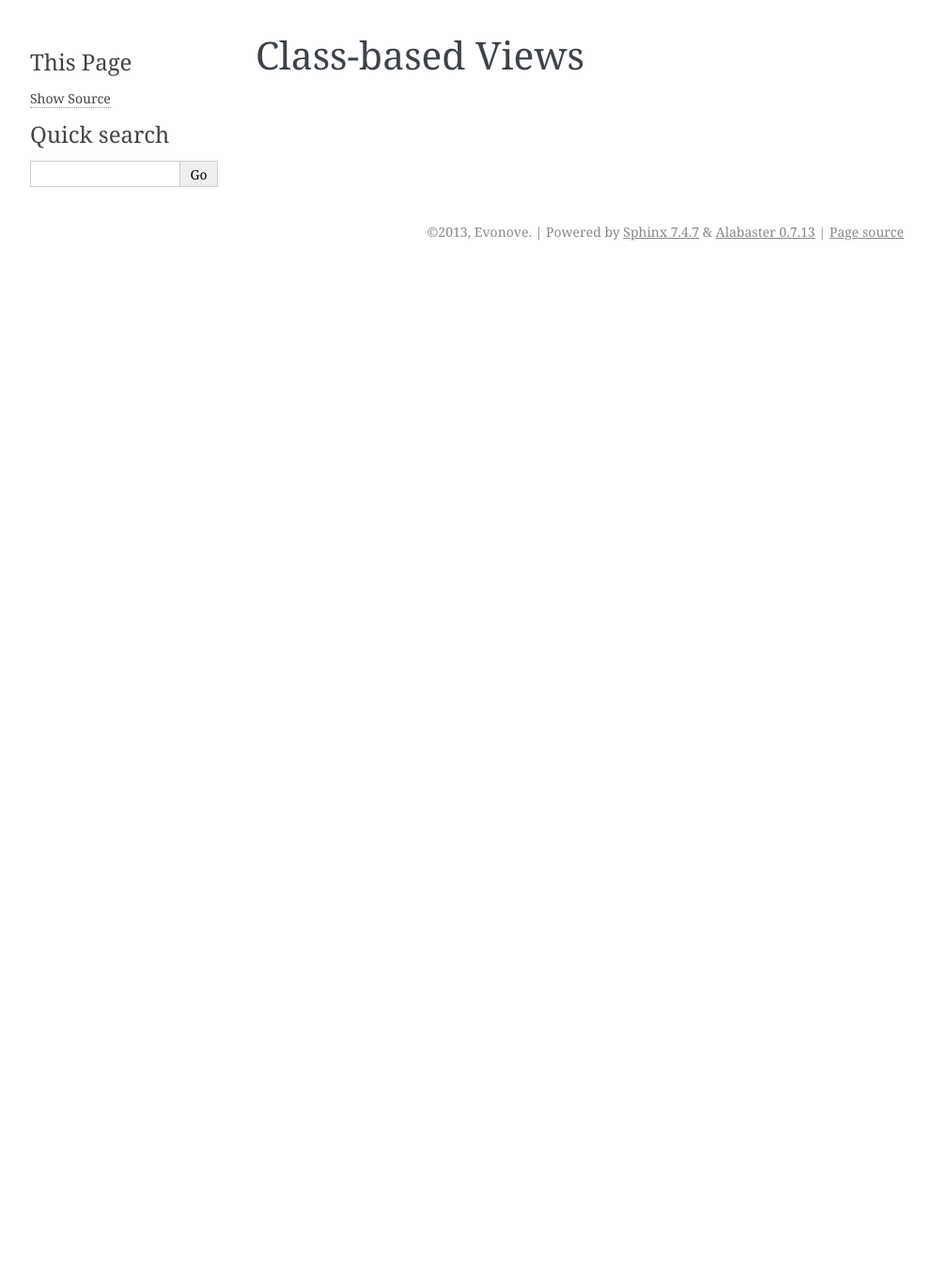
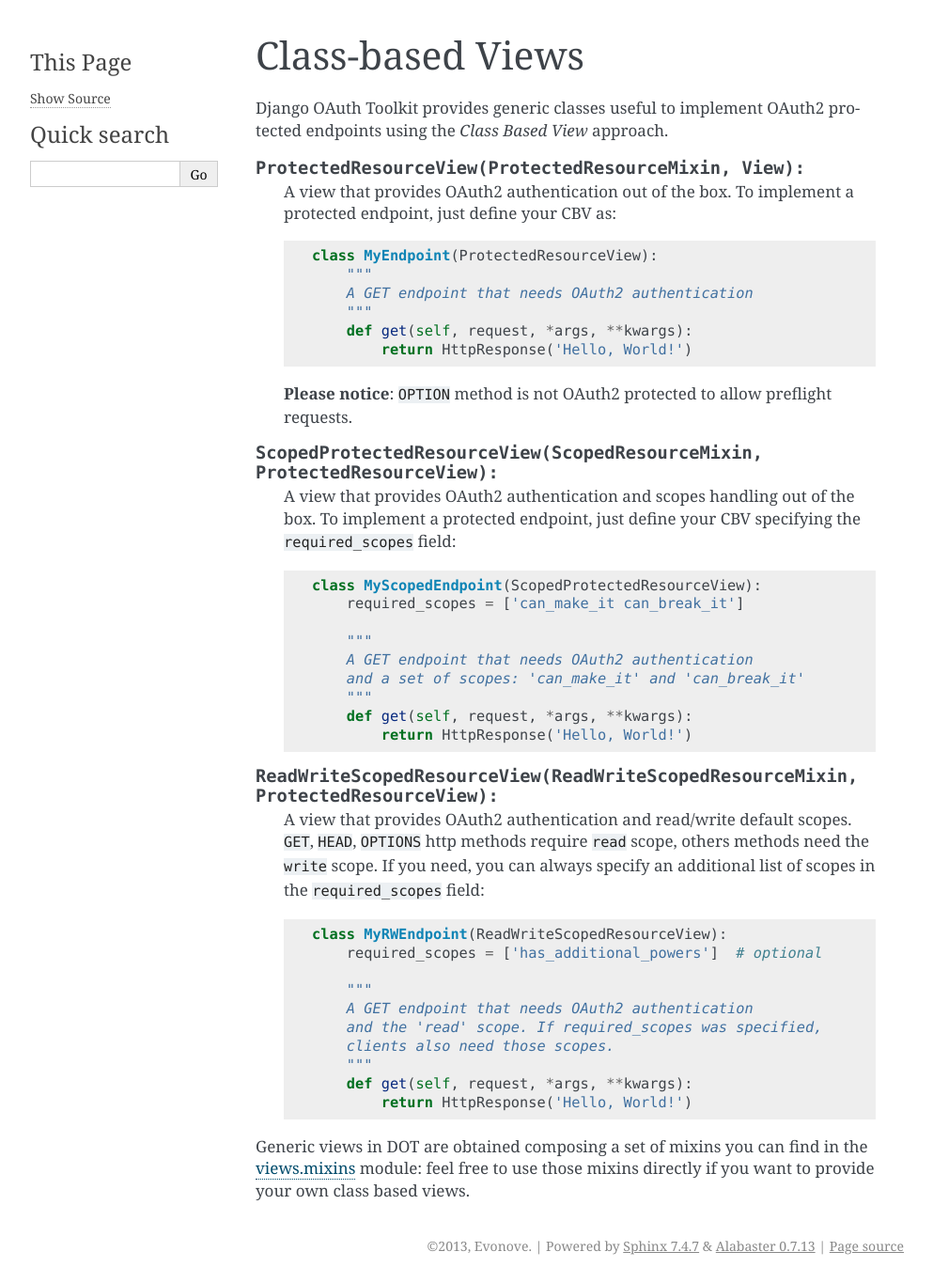
Before and after one commit to sheriffwoody0922/oauth-python-django, a Sphinx documentation site: the page built from docs/views/class_based.rst, in a window 1280 px wide. Shown: the whole page at 94% size, without its empty margins (148-1141 px from the left). Built offline with Sphinx 7.4.7, drawn with Linux system fonts in a browser that asks for light colours; before the commit the page ends 900 px from its top, so only the background shows below that.

Commit message:
CBV docs, fixes #178

```diff
--- a/docs/views/class_based.rst
+++ b/docs/views/class_based.rst
@@ -1,2 +1,58 @@
 Class-based Views
 =================
+
+Django OAuth Toolkit provides generic classes useful to implement OAuth2 protected endpoints
+using the *Class Based View* approach.
+
+
+.. class:: ProtectedResourceView(ProtectedResourceMixin, View):
+
+    A view that provides OAuth2 authentication out of the box. To implement a protected
+    endpoint, just define your CBV as::
+
+        class MyEndpoint(ProtectedResourceView):
+            """
+            A GET endpoint that needs OAuth2 authentication
+            """
+            def get(self, request, *args, **kwargs):
+                return HttpResponse('Hello, World!')
+
+    **Please notice**: ``OPTION`` method is not OAuth2 protected to allow preflight requests.
+
+.. class:: ScopedProtectedResourceView(ScopedResourceMixin, ProtectedResourceView):
+
+    A view that provides OAuth2 authentication and scopes handling out of the box. To implement
+    a protected endpoint, just define your CBV specifying the ``required_scopes`` field::
+
+        class MyScopedEndpoint(ScopedProtectedResourceView):
+            required_scopes = ['can_make_it can_break_it']
+
+            """
+            A GET endpoint that needs OAuth2 authentication
+            and a set of scopes: 'can_make_it' and 'can_break_it'
+            """
+            def get(self, request, *args, **kwargs):
+                return HttpResponse('Hello, World!')
+
+
+.. class:: ReadWriteScopedResourceView(ReadWriteScopedResourceMixin, ProtectedResourceView):
+
+    A view that provides OAuth2 authentication and read/write default scopes.
+    ``GET``, ``HEAD``, ``OPTIONS`` http methods require ``read`` scope, others methods
+    need the ``write`` scope. If you need, you can always specify an additional list of
+    scopes in the ``required_scopes`` field::
+
+        class MyRWEndpoint(ReadWriteScopedResourceView):
+            required_scopes = ['has_additional_powers']  # optional
+
+            """
+            A GET endpoint that needs OAuth2 authentication
+            and the 'read' scope. If required_scopes was specified,
+            clients also need those scopes.
+            """
+            def get(self, request, *args, **kwargs):
+                return HttpResponse('Hello, World!')
+
+
+Generic views in DOT are obtained composing a set of mixins you can find in the :doc:`views.mixins <mixins>`
+module: feel free to use those mixins directly if you want to provide your own class based views.
--- /dev/null
+++ b/docs/views/mixins.rst
@@ -0,0 +1,5 @@
+Mixins for Class Based Views
+============================
+
+.. automodule:: oauth2_provider.views.mixins
+   :members:
--- a/docs/views/views.rst
+++ b/docs/views/views.rst
@@ -9,3 +9,4 @@ Django OAuth Toolkit provides a set of pre-defined views for different purposes:
    function_based
    class_based
    application
+   mixins
```
